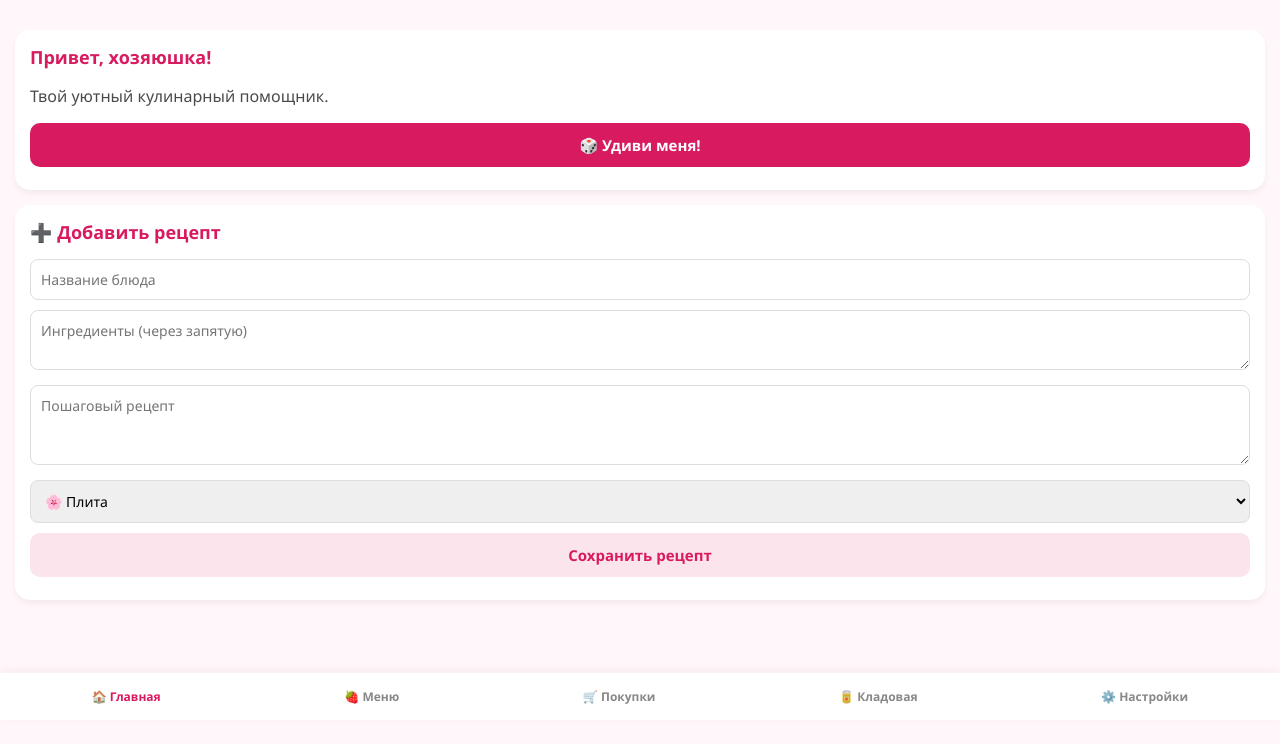
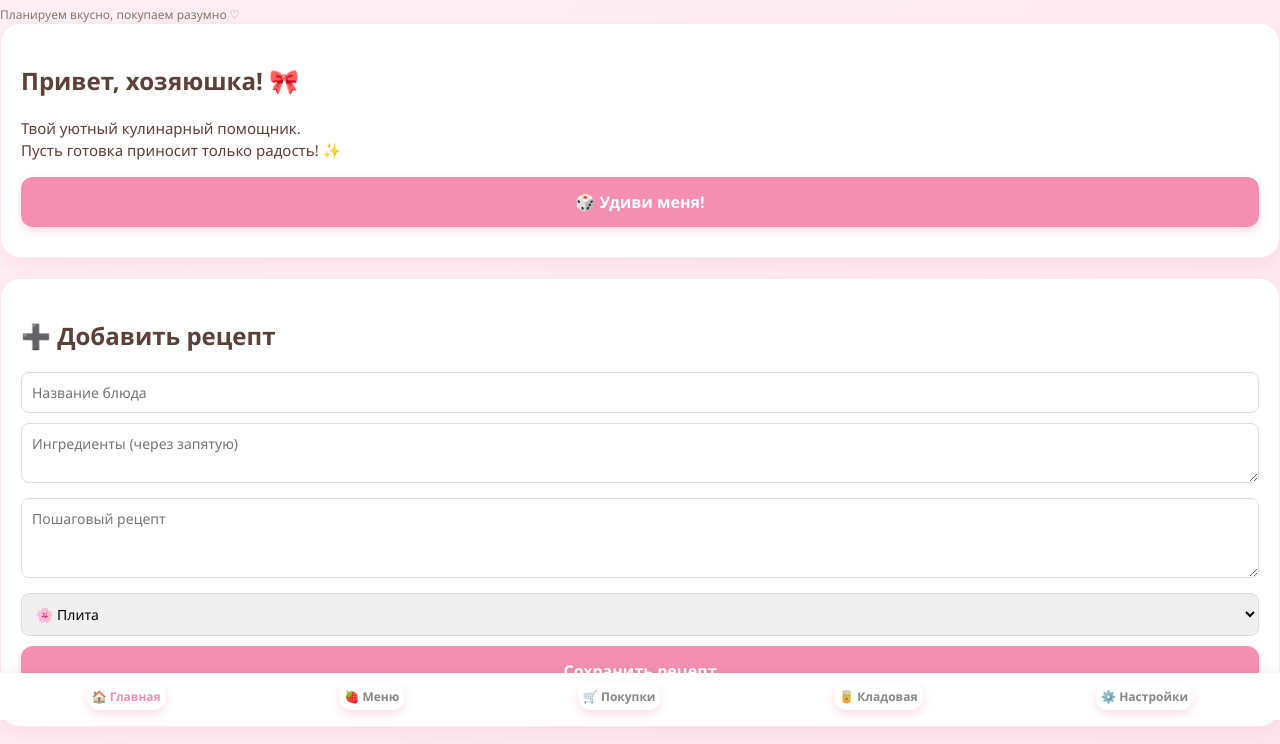
Before and after one commit to seekrap567-dot/my-cozy-kitchen, a plain HTML site: page index.html in a window 1280 px wide. Shown: the part 80-824 px from the top of the page. Before the commit the page ends 800 px from the top, so only its background shows below. Drawn offline with Linux system fonts and the light colour scheme.

Commit message:
Update index.html

```diff
--- a/index.html
+++ b/index.html
@@ -8,31 +8,50 @@
     <meta name="theme-color" content="#fff1f5">
     <style>
         :root {
-            --bg: #fff7fa;
-            --card: #ffffff;
-            --accent: #d81b60;
-            --text: #4a4a4a;
-        }
+    --bg: #fff0f5; /* Очень нежный розовый фон */
+    --card: #ffffff;
+    --accent: #f48fb1; /* Пастельный розовый */
+    --text: #5d4037; /* Мягкий коричневый цвет текста (вместо черного) */
+    --shadow: 0 8px 16px rgba(244, 143, 177, 0.15);
+}
 
-        /* Темы */
-        body.theme-rose { --bg: #fff7fa; --accent: #d81b60; }
-        body.theme-grape { --bg: #f8f5ff; --accent: #7b1fa2; }
-        body.theme-peach { --bg: #fff5ed; --accent: #e65100; }
+* { box-sizing: border-box; font-family: 'Segoe UI', Tahoma, sans-serif; }
 
-        * { box-sizing: border-box; font-family: 'Segoe UI', Tahoma, sans-serif; }
-        body { margin: 0; background: var(--bg); color: var(--text); padding-bottom: 70px; transition: background 0.3s; }
+body {
+    margin: 0;
+    background: linear-gradient(135deg, #fff0f5 0%, #fce4ec 100%);
+    color: var(--text);
+    padding-bottom: 85px;
+    transition: background 0.3s;
+    min-height: 100vh;
+}
 
-        header { padding: 20px; text-align: center; }
-        h1 { font-size: 24px; margin: 0; color: var(--accent); }
-        h2 { font-size: 18px; margin-top: 0; color: var(--accent); }
+.card {
+    background: var(--card);
+    border-radius: 20px;
+    padding: 20px;
+    margin-bottom: 20px;
+    box-shadow: var(--shadow);
+    border: 1px solid rgba(244, 143, 177, 0.2);
+}
 
-        .page { display: none; padding: 15px; }
-        .page.active { display: block; }
+button {
+    background: var(--accent);
+    color: white;
+    border: none;
+    padding: 14px;
+    border-radius: 12px;
+    font-size: 16px;
+    cursor: pointer;
+    width: 100%;
+    font-weight: bold;
+    margin-bottom: 10px;
+    box-shadow: 0 4px 10px rgba(244, 143, 177, 0.3);
+    transition: transform 0.1s;
+}
 
-        .card { background: var(--card); border-radius: 15px; padding: 15px; margin-bottom: 15px; box-shadow: 0 4px 6px rgba(0,0,0,0.05); }
+button:active { transform: scale(0.98); }
 
-        button { background: var(--accent); color: white; border: none; padding: 12px; border-radius: 10px; font-size: 15px; cursor: pointer; width: 100%; font-weight: bold; margin-bottom: 8px;}
-        button.secondary { background: #fce4ec; color: var(--accent); }
 
         /* Кнопки тем */
         .theme-buttons { display: flex; gap: 10px; justify-content: center; margin-top: 10px; }
@@ -57,10 +76,10 @@
         <!-- Главная -->
         <section id="home" class="page active">
             <div class="card">
-                <h2>Привет, хозяюшка!</h2>
-                <p>Твой уютный кулинарный помощник.</p>
-                <button onclick="alert('Кнопки скоро заработают!')">🎲 Удиви меня!</button>
-            </div>
+    <h2>Привет, хозяюшка! 🎀</h2>
+    <p style="font-size: 15px; line-height: 1.5;">Твой уютный кулинарный помощник.<br>Пусть готовка приносит только радость! ✨</p>
+    <button onclick="alert('Кнопки скоро заработают!')">🎲 Удиви меня!</button>
+</div>
 
             <div class="card">
                 <h2>➕ Добавить рецепт</h2>
@@ -169,6 +188,19 @@
             alert("Рецепт '" + name + "' сохранен!");
             document.getElementById('addRecipeForm').reset();
         }
-    </script>
+        } // конец функции saveRecipe
+
+    // --- Милые фразы дня ---
+    const nicePhrases = [
+        "Пусть готовка приносит только радость! ✨",
+        "Ты — лучшая хозяйка на свете! 🌸",
+        "Сегодня отличный день для нового рецепта! 🍰",
+        "Вкусная еда — это маленькое счастье. 🥰",
+        "Не бойся экспериментировать на кухне! 🧁",
+        "Твой дом пахнет уютом и любовью. 💖"
+    ];
+
+    document.querySelector('#home .card p').innerHTML = nicePhrases[Math.floor(Math.random() * nicePhrases.length)];
+</script>
 </body>
 </html>
```
